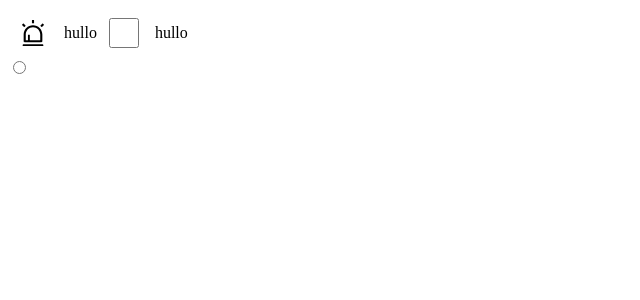
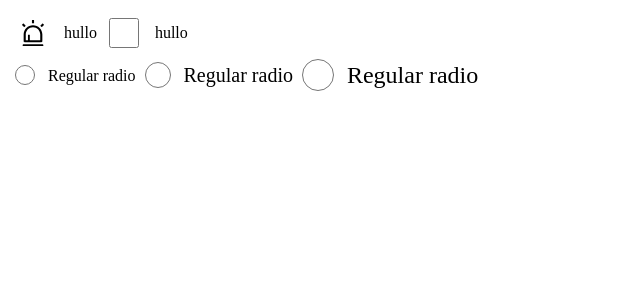
Before and after one commit to humanoid01/react-custom-components, a React (Vite) app in the folder react-custom-components/: page / in a window 1280 px wide. Shown: the top 300 px of the page, without its empty margins (0-640 px from the left). Built offline with nearby package versions, Linux system fonts and the light colour scheme.

Commit message:
Add sizes variants to RadioButton

```diff
--- a/react-custom-components/src/App.tsx
+++ b/react-custom-components/src/App.tsx
@@ -11,6 +11,11 @@ function App() {
   // const [text, setText] = useState('');
   // const [text2, setText2] = useState('');
   const [checked, setChecked] = useState(false);
+
+  const style = {
+    height: '50px',
+    width: '50px',
+  };
   return (
     <>
       <div>
@@ -33,7 +38,11 @@ function App() {
           size='medium'
         />
       </div>
-      <RadioButton />
+      <div style={{ display: 'flex' }}>
+        <RadioButton label='Regular radio' size='small' />
+        <RadioButton label='Regular radio' size='medium' />
+        <RadioButton label='Regular radio' size='large' />
+      </div>
     </>
   );
 }
--- a/react-custom-components/src/components/RadioButton/RadioButton.styles.ts
+++ b/react-custom-components/src/components/RadioButton/RadioButton.styles.ts
@@ -1,3 +1,31 @@
 import styled from '@emotion/styled';
+import { Size } from '../../types/types';
 
-export const InputRadio = styled.input``;
+interface InputRadioProps {
+  inputSize?: Size;
+}
+
+interface InputRadioWrapperProps {
+  inputSize?: Size;
+}
+
+const selectSize = (size: Size | undefined, text?: boolean): string => {
+  if (size === 'small') return text ? '16px' : '20px';
+  if (size === 'medium') return text ? '20px' : '26px';
+  return text ? '24px' : '32px';
+};
+
+export const InputRadio = styled.input<InputRadioProps>`
+  height: ${({ inputSize }) => selectSize(inputSize)};
+  width: ${({ inputSize }) => selectSize(inputSize)};
+  margin-top: -1px;
+`;
+
+export const InputRadioWrapper = styled.div<InputRadioWrapperProps>`
+  display: flex;
+  align-items: center;
+  vertical-align: middle;
+  gap: 10px;
+  margin: 2px;
+  font-size: ${({ inputSize }) => selectSize(inputSize, true)};
+`;
--- a/react-custom-components/src/components/RadioButton/RadioButton.tsx
+++ b/react-custom-components/src/components/RadioButton/RadioButton.tsx
@@ -1,5 +1,23 @@
-import { InputRadio } from './RadioButton.styles';
+import { Size } from '../../types/types';
+import { InputRadio, InputRadioWrapper } from './RadioButton.styles';
+import { useId } from 'react';
 
-export const RadioButton = () => {
-  return <InputRadio type='radio' />;
+export interface Style {
+  [key: string]: string;
+}
+
+interface RadioButtonProps {
+  label?: string;
+  size?: Size;
+  style?: Style;
+}
+
+export const RadioButton = ({ label, size, style }: RadioButtonProps) => {
+  const id = useId();
+  return (
+    <InputRadioWrapper inputSize={size} style={style}>
+      <InputRadio id={id} type='radio' inputSize={size} />
+      <label htmlFor={id}>{label}</label>
+    </InputRadioWrapper>
+  );
 };
```
